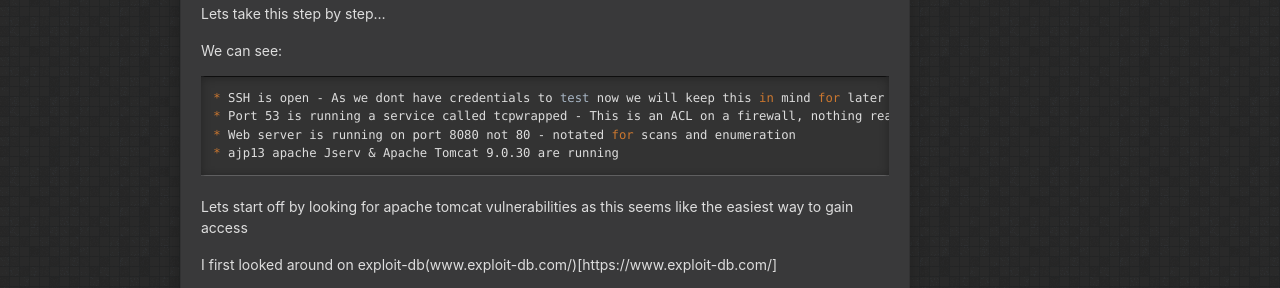
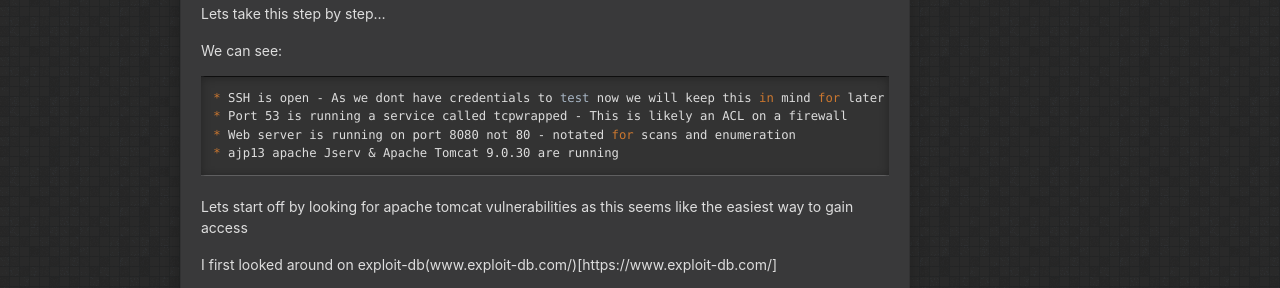
Before and after one commit to AaronBray/AaronBray.github.io, a Jekyll site: the page built from _posts/2025-09-25-Tom_Ghost.md, in a window 1280 px wide and 900 px high, scrolled down 623 px. Shown: the part 151-439 px from the top of the window. Built offline with Jekyll 4.4.1, drawn with Linux system fonts in a browser that asks for light colours.

Commit message:
Update 2025-09-25-Tom_Ghost.md

```diff
--- a/_posts/2025-09-25-Tom_Ghost.md
+++ b/_posts/2025-09-25-Tom_Ghost.md
@@ -40,7 +40,7 @@ Lets take this step by step...
 We can see:
 {% highlight bash %}
 * SSH is open - As we dont have credentials to test now we will keep this in mind for later
-* Port 53 is running a service called tcpwrapped - This is an ACL on a firewall, nothing really to bypass here
+* Port 53 is running a service called tcpwrapped - This is likely an ACL on a firewall
 * Web server is running on port 8080 not 80 - notated for scans and enumeration
 * ajp13 apache Jserv & Apache Tomcat 9.0.30 are running
 {% endhighlight bash %}
```
